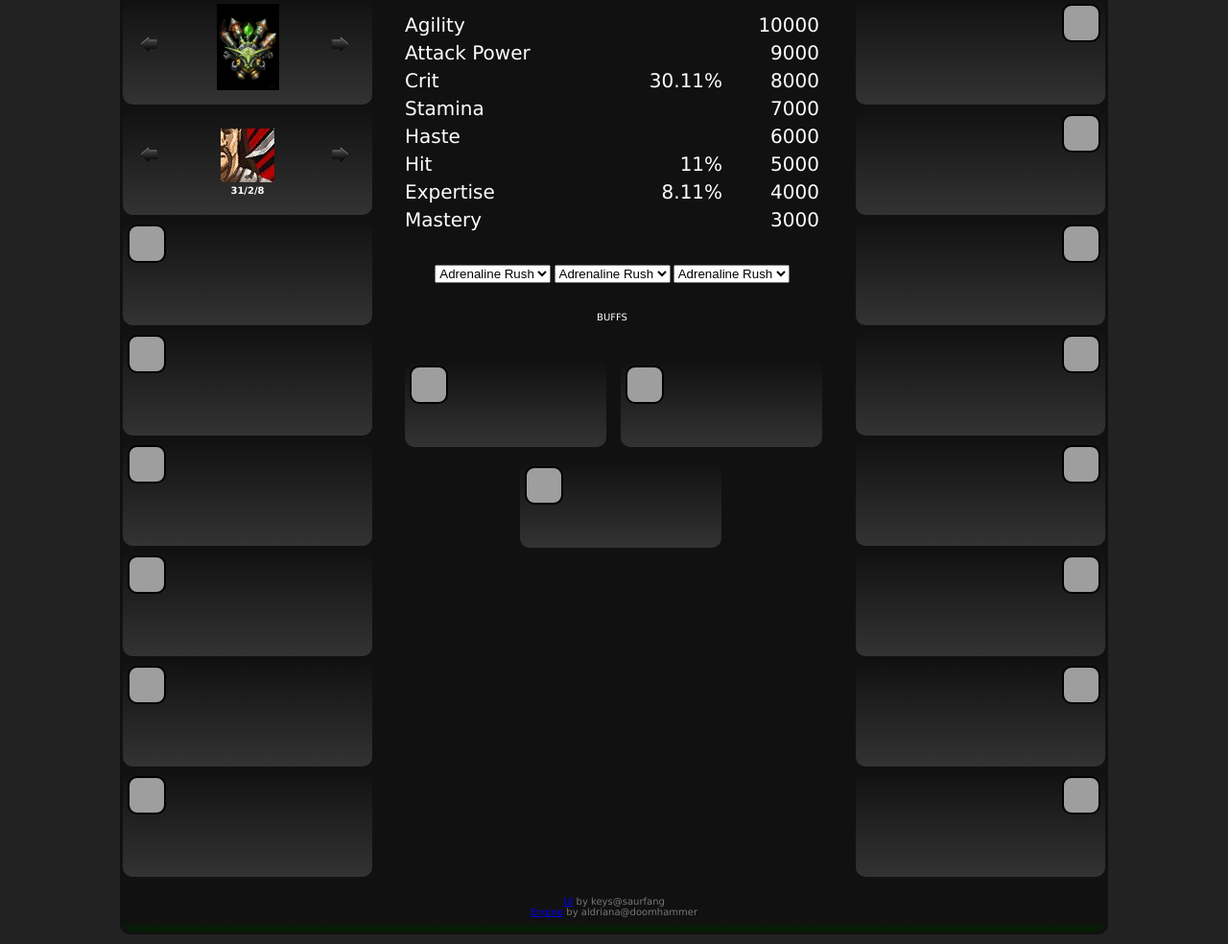
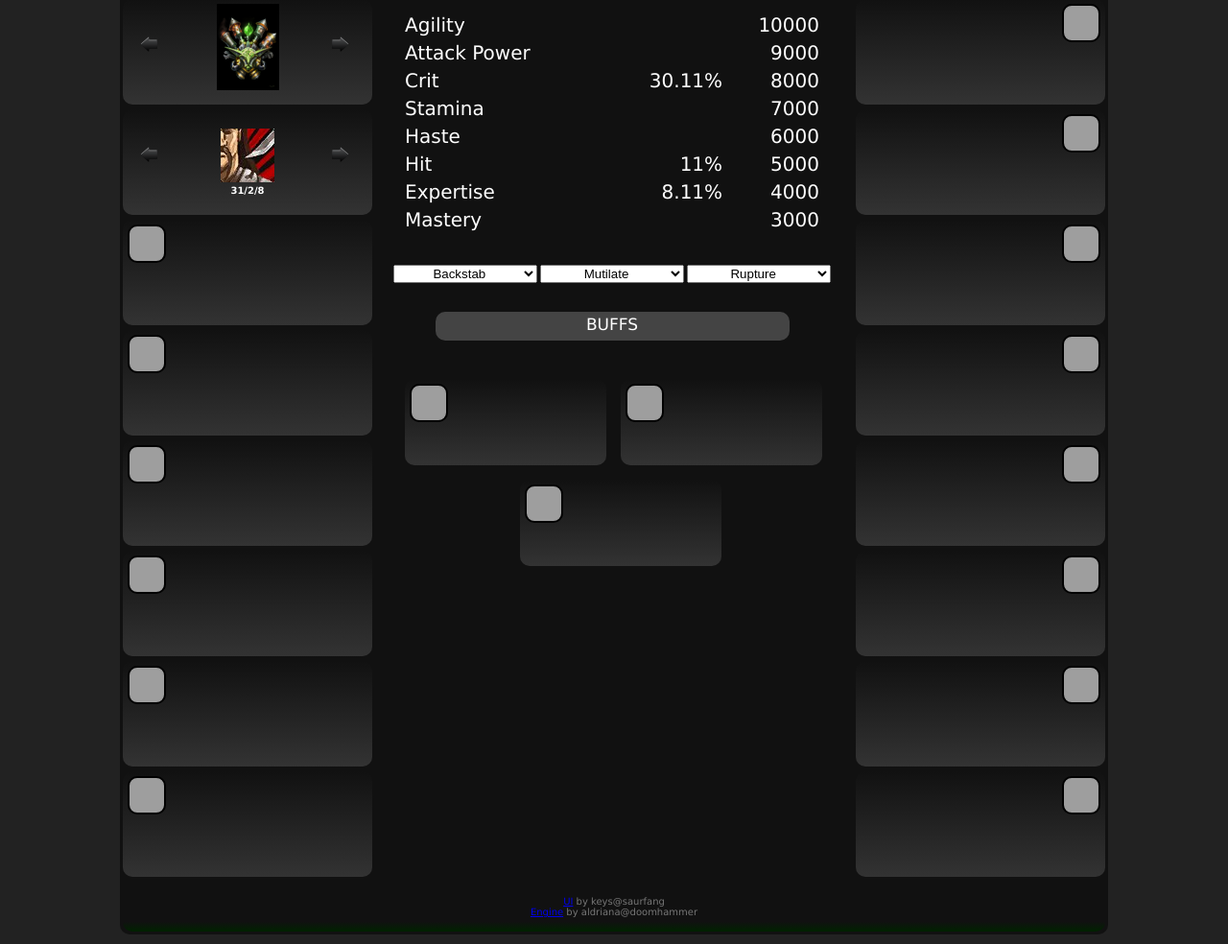
Before and after one commit to cleversoap/Shadowcraft-Extended-UI, a PHP site: page /Shadowcraft-Extended-UI/ in a window 1280 px wide. Shown: the part 170-1154 px from the top of the page at 96% size. Run offline with PHP 8.4, Linux system fonts and the light colour scheme; data that the repository does not hold is empty; grey boxes are pictures that could not be loaded.

Commit message:
Buffs are now in unstyled fieldsets for better organization. Colours for items are now in place. I'm happy with the width of the glyph selectors for now so I'll make those more styley next. That's a word right..."styley"...?

```diff
--- a/index.php
+++ b/index.php
@@ -35,7 +35,7 @@ function printItem($slot,$lastRow=false)
 
 <div class="itemSlot<?=($lastRow ? ' lastRow' : '')?>" id="slot-<?=$slot?>">
 	<div class="itemTitle">
-		<a href="#"><?=$json->title?></a>
+		<a href="#" class="quality<?=$json->quality?>"><?=$json->title?></a>
 	</div>
 	<div class="itemIcon" style="background-image:url('http://static.wowhead.com/images/wow/icons/medium/<?=strtolower($json->icon->img)?>.jpg')">
 		<?=$json->ilvl?>
@@ -167,7 +167,7 @@ function printItem($slot,$lastRow=false)
 		<div id="glyphs">
 			<select id="glyph1">
 				<option value="adrenaline_rush">Adrenaline Rush</option>
-				<option value="backstab">Backstab</option>
+				<option value="backstab" selected="true">Backstab</option>
 				<option value="eviscerate">Eviscerate</option>
 				<option value="hemorrhage">Hemorrhage</option>
 				<option value="killing_spree">Killing Spree</option>
@@ -185,7 +185,7 @@ function printItem($slot,$lastRow=false)
 				<option value="eviscerate">Eviscerate</option>
 				<option value="hemorrhage">Hemorrhage</option>
 				<option value="killing_spree">Killing Spree</option>
-				<option value="mutilate">Mutilate</option>
+				<option value="mutilate" selected="true">Mutilate</option>
 				<option value="revealing_strike">Revealing Strike</option>
 				<option value="rupture">Rupture</option>
 				<option value="shadow_dance">Shadow Dance</option>
@@ -201,7 +201,7 @@ function printItem($slot,$lastRow=false)
 				<option value="killing_spree">Killing Spree</option>
 				<option value="mutilate">Mutilate</option>
 				<option value="revealing_strike">Revealing Strike</option>
-				<option value="rupture">Rupture</option>
+				<option value="rupture" selected="true">Rupture</option>
 				<option value="shadow_dance">Shadow Dance</option>
 				<option value="sinister_strike">Sinister Strike</option>
 				<option value="slice_and_dice">Slice n' Dice</option>
@@ -210,10 +210,16 @@ function printItem($slot,$lastRow=false)
 		</div>
 		<a id="btnBuffs">BUFFS</a>
 		<div id="buffs">
-			<input type="checkbox" value="buff-guild_feast" />
-			<label for="buff-guid_feast">Guild Feast</label>
-			<input type="checkbox" value="buff-tolvir_potion" />
-			<label for="buff-tolvir_potion">Potion of the Tol'vir</label>
+			<fieldset>
+				<legend>FOOD</legend>
+				<input type="checkbox" value="buff-guild_feast" />
+				<label for="buff-guid_feast">Guild Feast</label>
+			</fieldset>
+			<fieldset>
+				<legend>POTIONS</legend>
+				<input type="checkbox" value="buff-tolvir_potion" />
+				<label for="buff-tolvir_potion">Potion of the Tol'vir</label>
+			</fieldset>
 		</div>
 		<div id="weapons">
 			<?=printItem('mainhand')?>
--- a/style.css
+++ b/style.css
@@ -71,6 +71,9 @@ body
 	margin-bottom: 5px;
 	background: -webkit-gradient(linear, 0% 0%, 0% 100%, from(#111), to(#333));
 	background: -moz-linear-gradient(90deg,#333,#111);
+	/*box-shadow:inset 0 0 5px #111;
+	-moz-box-shadow:inset 0 0 5px #111;
+	-webkit-box-shadow:inset 0 0 5px #111;*/
 }
 
 .lastRow
@@ -153,9 +156,29 @@ body
 	float: left;
 }
 
+.itemTitle a
+{
+	text-decoration: none;
+}
+
+.itemTitle a:hover
+{
+	text-decoration: underline;
+}
+
 .quality3
 {
-	color: purple;
+	color: #A335EE;
+}
+
+.quality4
+{
+	color: #0070FF;
+}
+
+.quality5
+{
+	color: #1EFF00;
 }
 
 /* CALCULATOR */
@@ -195,10 +218,17 @@ body
 
 #btnBuffs
 {
-	margin-top: 30px;
-	margin-bottom: 10px;
+	margin: 30px auto 10px auto;
 	display: block;
 	cursor: pointer;
+	background-color: #444;
+	border-radius: 10px;
+	-webkit-border-radius: 10px;
+	-moz-border-radius: 10px;
+	width: 75%;
+	height: 27px;
+	font-size: 17px;
+	padding-top: 3px;
 }
 
 #buffs
@@ -235,6 +265,12 @@ body
 #weapons .itemSlot *
 {
 	font-size: 90%;
+}
+
+#glyphs select
+{
+	width: 150px;
+	text-align: center;
 }
 
 #footer
```
